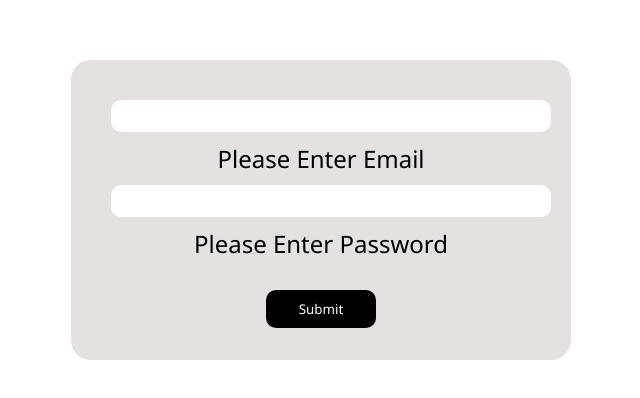
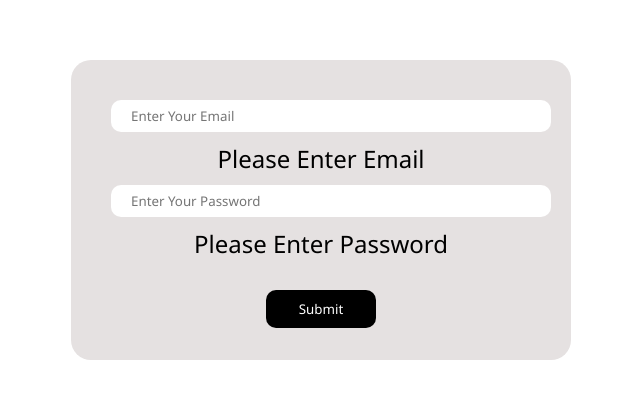
Before and after one commit to muhammadsarim11/form-validation, a plain HTML site: page index.html in a window 1280 px wide. Shown: the whole page, without its empty margins (319-959 px from the left). Drawn offline with Linux system fonts and the light colour scheme.

Commit message:
Update index.html

```diff
--- a/index.html
+++ b/index.html
@@ -11,10 +11,10 @@
     <div class="wrapper">
 
     <div class="main">
-        <input type="text"  class="email" oninput="checkdata()">
+        <input type="text" placeholder="Enter your email"  class="email" oninput="checkdata()">
         <b class="error">Please enter email</b>
         <br>
-        <input type="text" class="password"    oninput="checkdata()">
+        <input type="text" class="password"  placeholder="Enter your password"  oninput="checkdata()">
         <b class="error2">Please enter password</b>
        <br>
         <button class="btn" onclick="submit()">submit</button>
```
